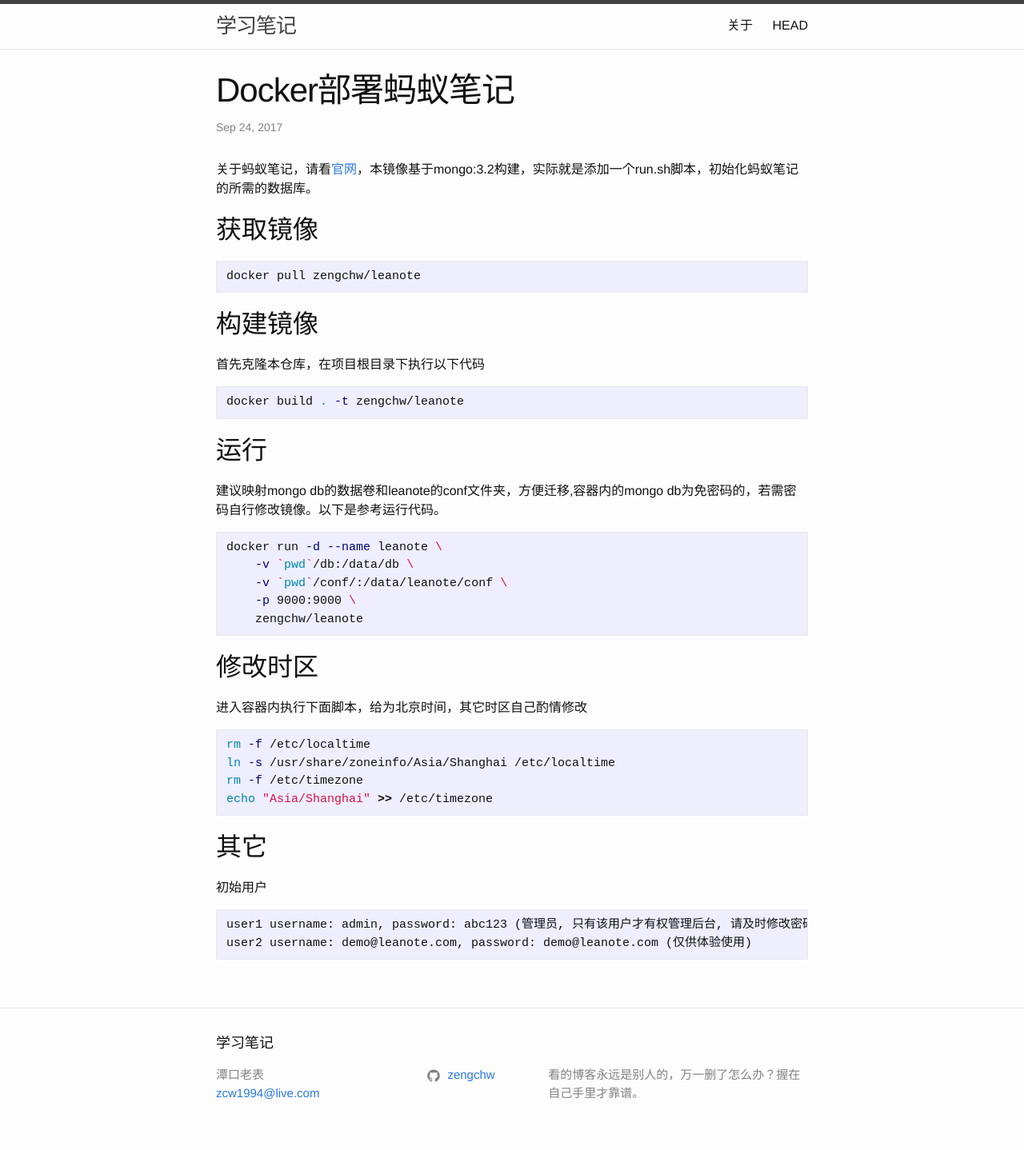
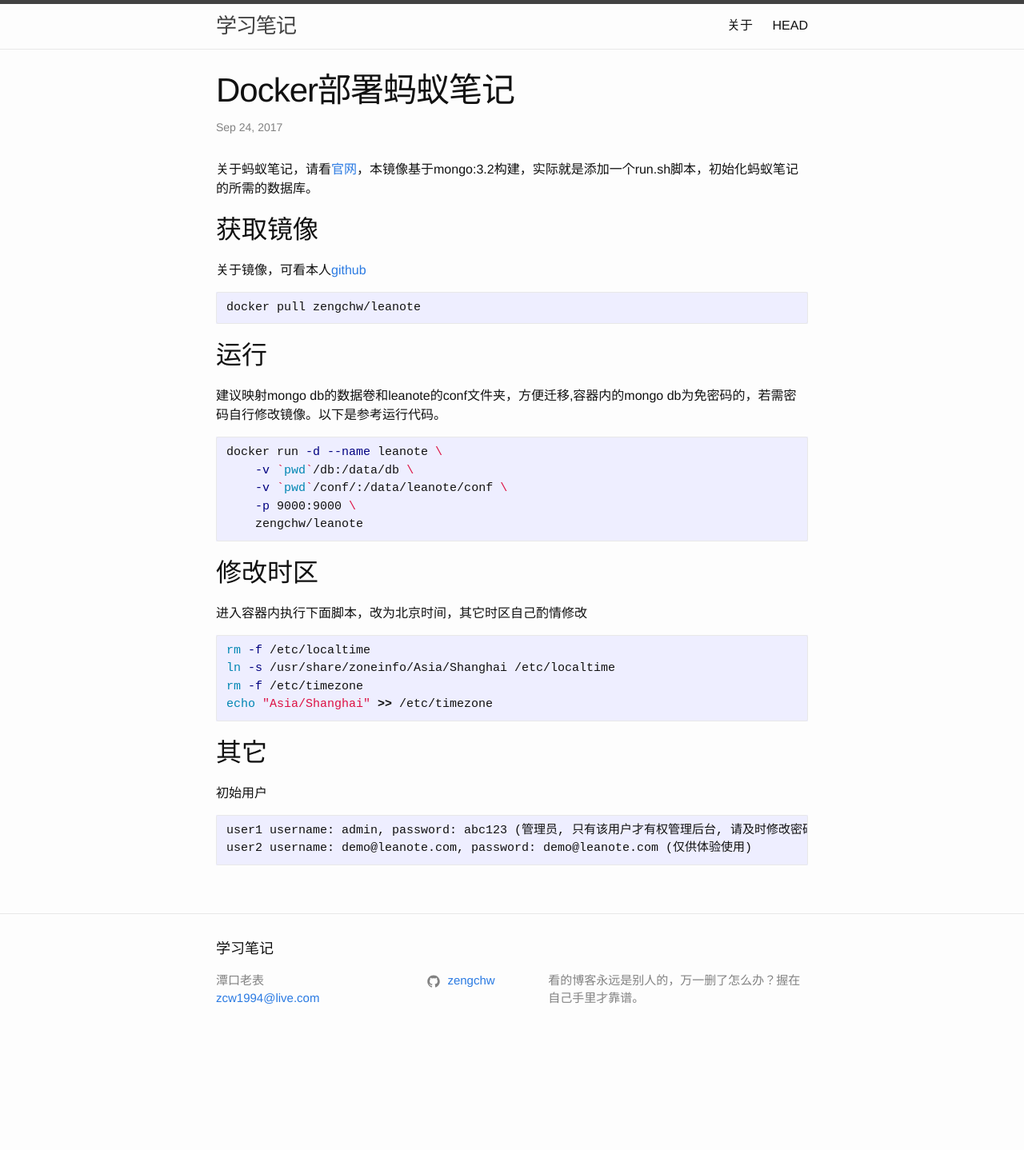
Before and after one commit to axboy/axboy.github.io, a Jekyll site: the page built from _posts/2017-09-24-docker-leanote.md, in a window 1280 px wide. Shown: the whole page at 80% size. Built offline with Jekyll 4.4.1, drawn with Linux system fonts in a browser that asks for light colours; after the commit the page ends 1320 px from its top, so only the background shows below that.

Commit message:
update desc

````diff
--- a/_posts/2017-09-24-docker-leanote.md
+++ b/_posts/2017-09-24-docker-leanote.md
@@ -9,16 +9,10 @@
 
 ## 获取镜像
 
+关于镜像，可看本人[github](https://github.com/zengchw/leanote)
+
 ```sh
 docker pull zengchw/leanote
-```
-
-## 构建镜像
-
-首先克隆本仓库，在项目根目录下执行以下代码
-
-```sh
-docker build . -t zengchw/leanote
 ```
 
 ## 运行
@@ -35,7 +29,7 @@
 
 ## 修改时区
 
-进入容器内执行下面脚本，给为北京时间，其它时区自己酌情修改
+进入容器内执行下面脚本，改为北京时间，其它时区自己酌情修改
 
 ```sh
 rm -f /etc/localtime
````
Also changed, not shown: _posts/2017-09-06-docker-xx-net.md (+6 -9 lines).
